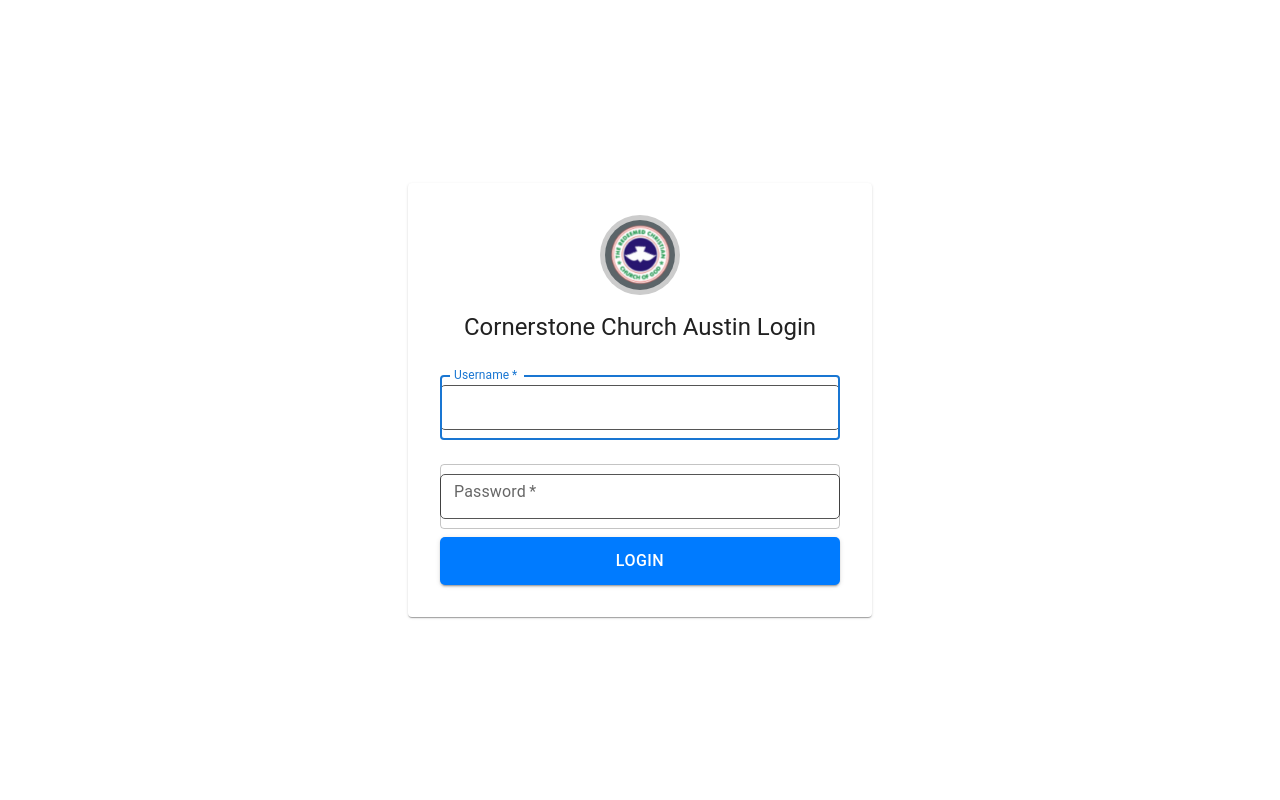
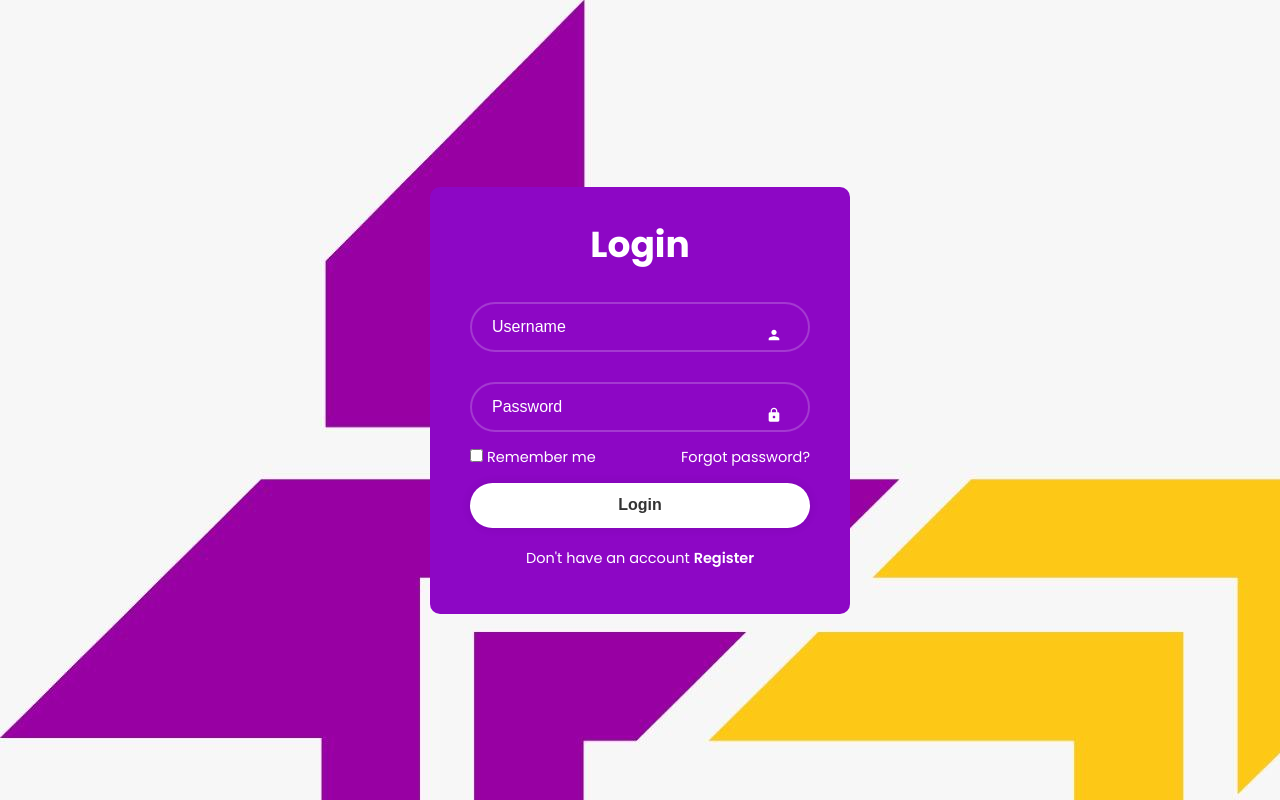
Before and after one commit to cornerstone3dev/cca, a React (Create React App) app: page /login in a window 1280 px wide. Built offline with nearby package versions, Linux system fonts and the light colour scheme.

Commit message:
login: initial login form template

```diff
--- a/src/index.css
+++ b/src/index.css
@@ -1,6 +1,8 @@
+@import url('https://fonts.googleapis.com/css2?family=Poppins:wght@100;400;600;700&display=swap');
+
 body {
   margin: 0;
-  font-family: -apple-system, BlinkMacSystemFont, 'Segoe UI', 'Roboto', 'Oxygen',
+  font-family: 'Poppins', -apple-system, BlinkMacSystemFont, 'Segoe UI', 'Roboto', 'Oxygen',
     'Ubuntu', 'Cantarell', 'Fira Sans', 'Droid Sans', 'Helvetica Neue',
     sans-serif;
   -webkit-font-smoothing: antialiased;
--- a/src/pages/LoginPage.js
+++ b/src/pages/LoginPage.js
@@ -4,6 +4,7 @@
 import '../styles/login.css'; // Import the CSS file
 import redeemLogo from '../assets/redeem_logo.png';
 import { styled } from '@mui/system';
+import { Person, Lock } from '@mui/icons-material';
 
 // import RccgAdminIcon from '../components/gear';
 const LogoContainer = styled('div')({
@@ -38,56 +39,79 @@
   };
 
   return (
-    <div className="login-container">
-      <Card className="login-card">
-        <Box className="logo-wrapper">
-          <Box className="gear">
-            {/* Replace with your logo path */}
-            {/* <Avatar src={redeemLogo} className="logo" /> */}
-          <LogoContainer>
-          <LogoImage src={redeemLogo} />
-         </LogoContainer>
-          </Box>
-        </Box>
-        <Typography variant="h5" component="h1" gutterBottom>
-          Cornerstone Church Austin Login
-        </Typography>
-        <form className="login-form" onSubmit={handleSubmit}>
-          <TextField
-            variant="outlined"
-            margin="normal"
-            required
-            fullWidth
-            id="username"
-            label="Username"
-            name="username"
-            value={username}
-            onChange={(e) => setUsername(e.target.value)}
-            autoFocus
-          />
-          <TextField
-            variant="outlined"
-            margin="normal"
-            required
-            fullWidth
-            name="password"
-            label="Password"
-            type="password"
-            id="password"
-            value={password}
-            onChange={(e) => setPassword(e.target.value)}
-          />
-          <Button
-            type="submit"
-            fullWidth
-            variant="contained"
-            color="primary"
-            className="login-submit"
-          >
-            Login
-          </Button>
-        </form>
-      </Card>
+    // <div className="login-container">
+    //   <Card className="login-card">
+    //     <Box className="logo-wrapper">
+    //       <Box className="gear">
+    //         {/* Replace with your logo path */}
+    //         {/* <Avatar src={redeemLogo} className="logo" /> */}
+    //       <LogoContainer>
+    //       <LogoImage src={redeemLogo} />
+    //      </LogoContainer>
+    //       </Box>
+    //     </Box>
+    //     <Typography variant="h5" component="h1" gutterBottom>
+    //       Cornerstone Church Austin Login
+    //     </Typography>
+    //     <form className="login-form" onSubmit={handleSubmit}>
+    //       <TextField
+    //         variant="outlined"
+    //         margin="normal"
+    //         required
+    //         fullWidth
+    //         id="username"
+    //         label="Username"
+    //         name="username"
+    //         value={username}
+    //         onChange={(e) => setUsername(e.target.value)}
+    //         autoFocus
+    //       />
+    //       <TextField
+    //         variant="outlined"
+    //         margin="normal"
+    //         required
+    //         fullWidth
+    //         name="password"
+    //         label="Password"
+    //         type="password"
+    //         id="password"
+    //         value={password}
+    //         onChange={(e) => setPassword(e.target.value)}
+    //       />
+    //       <Button
+    //         type="submit"
+    //         fullWidth
+    //         variant="contained"
+    //         color="primary"
+    //         className="login-submit"
+    //       >
+    //         Login
+    //       </Button>
+    //     </form>
+    //   </Card>
+    // </div>
+
+    <div className='wrapper'>
+      <form action=''>
+        <h1>Login</h1>
+        <div className='input-box'>
+          <input type='text' placeholder='Username' required/>
+          <Person className='icon' />
+        </div>
+        <div className='input-box'>
+          <input type='password' placeholder='Password' required/>
+          <Lock className='icon' />
+        </div>
+        <div className='remember-forgot'>
+          <label><input type='checkbox' />Remember me</label>
+          <a href='#'>Forgot password?</a>
+        </div>
+
+        <button type='submit'>Login</button>
+        <div className='register-link'>
+          <p>Don't have an account <a href='#'>Register</a></p>
+        </div>
+      </form>
     </div>
   );
 };
--- a/src/styles/login.css
+++ b/src/styles/login.css
@@ -1,9 +1,123 @@
+@import url('https://fonts.googleapis.com/css2?family=Poppins:wght@100;400;600;700&display=swap');
 /* src/pages/LoginPage.css */
 
 
 
 
 /* login.css */
+
+* {
+  margin: 0;
+  padding: 0;
+  box-sizing: border-box;
+}
+
+body {
+  font-family: 'Poppins', sans-serif;
+  -webkit-font-smoothing: antialiased;
+  -moz-osx-font-smoothing: grayscale;
+  display: flex;
+  justify-content: center;
+  align-items: center;
+  min-height: 100vh;
+  background: url('../assets/csb.jpeg');
+}
+
+.wrapper {
+  width: 420px;
+  background: slateblue;
+  background: rgb(141, 7, 197);
+  color: #fff;
+  border-radius: 10px;
+  padding: 30px 40px;
+}
+
+.wrapper h1 {
+  font-size: 36px;
+  text-align: center;
+}
+
+.wrapper .input-box {
+  position: relative;
+  width: 100%;
+  height: 50px;
+  margin: 30px 0;
+}
+
+.input-box input{
+  width: 100%;
+  height: 100%;
+  background: transparent;
+  outline: none;
+  border: 2px solid rgba(255, 255, 255, 0.2);
+  border-radius: 40px;
+  font-size: 16px;
+  color: #fff;
+  padding: 20px 45px 20px 20px;
+}
+
+.input-box input::placeholder{
+  color: #fff;
+}
+
+.input-box .icon {
+  position: absolute;
+  right: 20px;
+  top: 50%;
+  transform: translate(-50%);
+  font-size: 16px;
+}
+
+.wrapper .remember-forgot {
+  display: flex;
+  justify-content: space-between;
+  font-size: 14.5px;
+  margin: -15px 0 15px;
+}
+
+.remember-forgot label input {
+  accent-color: #fff;
+  margin-right: 4px;
+}
+
+.remember-forgot a {
+  color: #fff;
+  text-decoration: none;
+}
+
+.remember-forgot a:hover {
+  text-decoration: underline;
+}
+
+.wrapper button {
+  width: 100%;
+  height: 45px;
+  background: #fff;
+  border: none;
+  outline: none;
+  border-radius: 40px;
+  box-shadow: 0 0 10px rgba(0, 0, 0, 0.1);
+  cursor: pointer;
+  font-size: 16px;
+  color: #333;
+  font-weight: 700;
+}
+
+.wrapper .register-link {
+  font-size: 14.5px;
+  text-align: center;
+  margin: 20px 0 15px;
+}
+
+.register-link p a {
+  color: #fff;
+  text-decoration: none;
+  font-weight: 600;
+}
+
+.register-link p a:hover {
+  text-decoration: underline;
+}
 
 .login-container {
   display: flex;
```
Also changed, not shown: src/assets/csb.jpeg (added).
